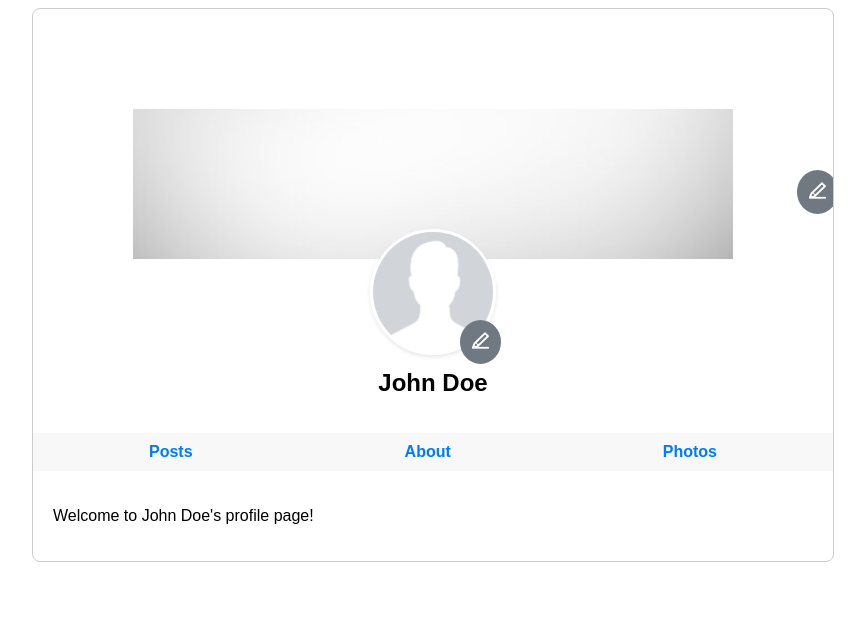
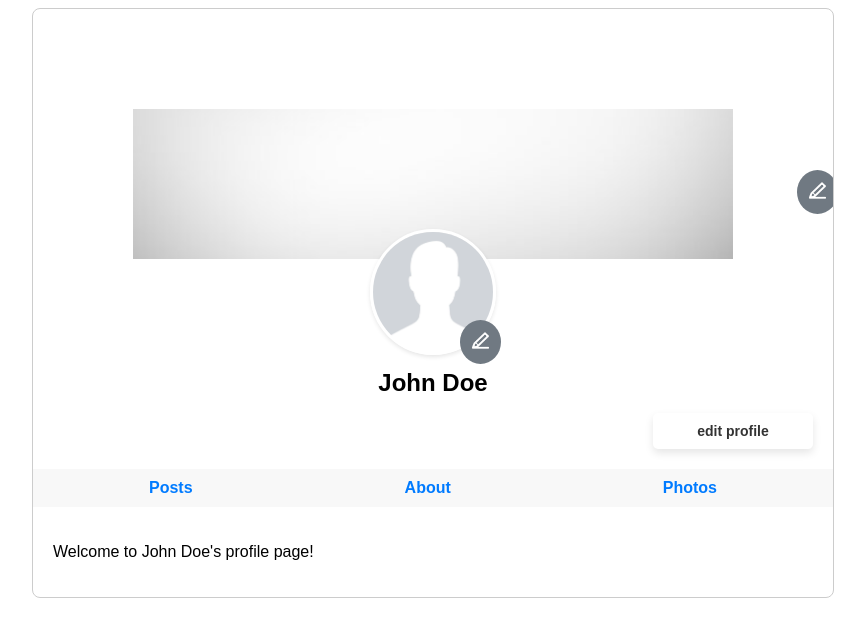
Before and after one commit to Legacy-cohort-04/Legacy-ecommerce, a Next.js app in the folder ecommerce/: page /profile/profile in a window 1280 px wide. Shown: the top 636 px of the page, without its empty margins (207-1072 px from the left). Built offline with nearby package versions, Linux system fonts and the light colour scheme.

Commit message:
editing profile in progress just fine

```diff
--- a/ecommerce/src/pages/profile/profile.module.css
+++ b/ecommerce/src/pages/profile/profile.module.css
@@ -98,3 +98,53 @@
   height:auto;
 
 }
+
+
+.editProfile {
+  bottom: -50px;
+  top: 20px; /* Adjust the top distance as needed */
+  right: 200px; /* Align the div to the right */
+  background-color: #fff; /* Optional: for better visibility */
+  padding: 10px 20px;
+  border-radius: 5px;
+  cursor: pointer;
+  box-shadow: 0 4px 8px rgba(0, 0, 0, 0.1);
+  font-size: 14px;
+  font-weight: bold;
+  color: #333;
+  margin-left: 600px;
+
+}
+
+
+.editProfileComp {
+  position: fixed; /* Position it fixed on the screen */
+  top: 0;
+  left: 0;
+  width: 100%;
+  height: 100%;
+  background-color: rgba(0, 0, 0, 0.5); /* Semi-transparent black background */
+  display: flex;
+  justify-content: center;
+  align-items: center; /* Center the content horizontally and vertically */
+  z-index: 1000; /* Ensure it's above other content */
+  flex-direction: column;
+  text-align: center;
+  color: white;
+  padding: 20px;
+}
+
+.editProfileComp button {
+  margin-top: 20px;
+  padding: 10px 20px;
+  background-color: #007bff;
+  border: none;
+  color: white;
+  cursor: pointer;
+  font-size: 16px;
+  border-radius: 5px;
+}
+
+.editProfileComp button:hover {
+  background-color: #0056b3;
+}
--- a/ecommerce/src/pages/profile/profile.tsx
+++ b/ecommerce/src/pages/profile/profile.tsx
@@ -12,6 +12,8 @@ export default function Profile() {
 
   const [coverUrl, setCoverUrl] = useState<string>(""); // Cover image URL
   const [cover, setCover] = useState<File | null>(null); // Cover image file
+
+  const [showEdit, setShowEdit] = useState<Boolean>(false)
 
   const handleImageUpload = async (file: File, setUrl: React.Dispatch<React.SetStateAction<string>>) => {
     const data = new FormData();
@@ -66,7 +68,9 @@ export default function Profile() {
       </div>
 
       <div className={styles.profileInfo}>
+
         <div className={styles.profileImageWrapper}>
+
           <Image
             src={imageUrl || defaultProfile}
             alt="Profile"
@@ -82,6 +86,8 @@ export default function Profile() {
               width={24}  // Set width for upload icon
               height={24} // Set height for upload icon
             />
+
+
             <input
               id="profileUpload"
               type="file"
@@ -93,9 +99,25 @@ export default function Profile() {
                 }
               }}
             />
+
           </label>
+
+
         </div>
         <h1 className={styles.profileName}>John Doe</h1>
+        {!showEdit ? (
+         <div className={styles.editProfile} onClick={()=>{
+           setShowEdit(!showEdit)
+         }}>edit profile</div>
+      ) : (
+        <div className={styles.editProfileComp}>
+           hello world
+           <button onClick={()=>{
+             setShowEdit(!showEdit)
+           }}>back</button>
+        </div>
+      )}
+
       </div>
 
       <nav className={styles.profileNavigation}>
```
